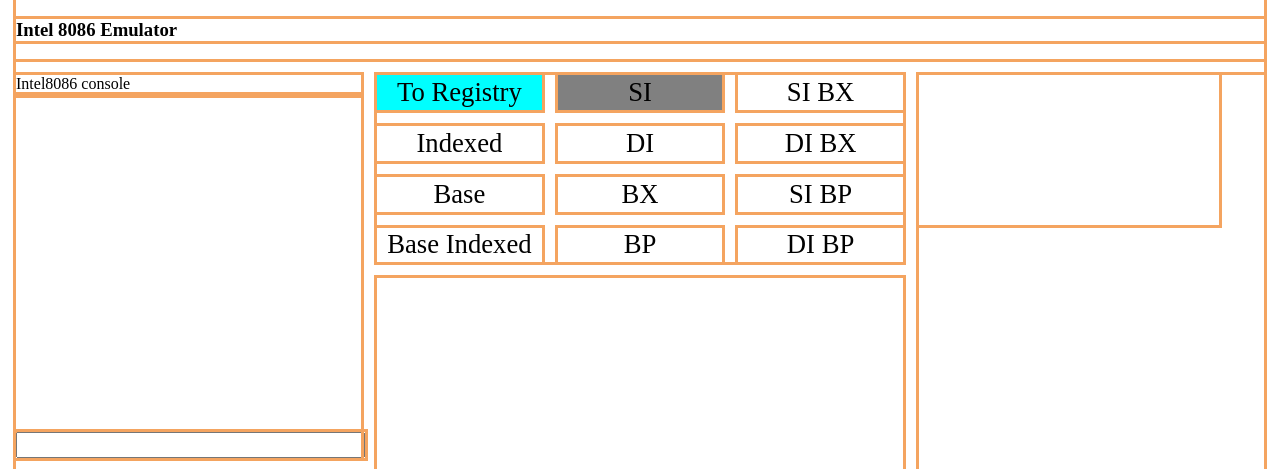
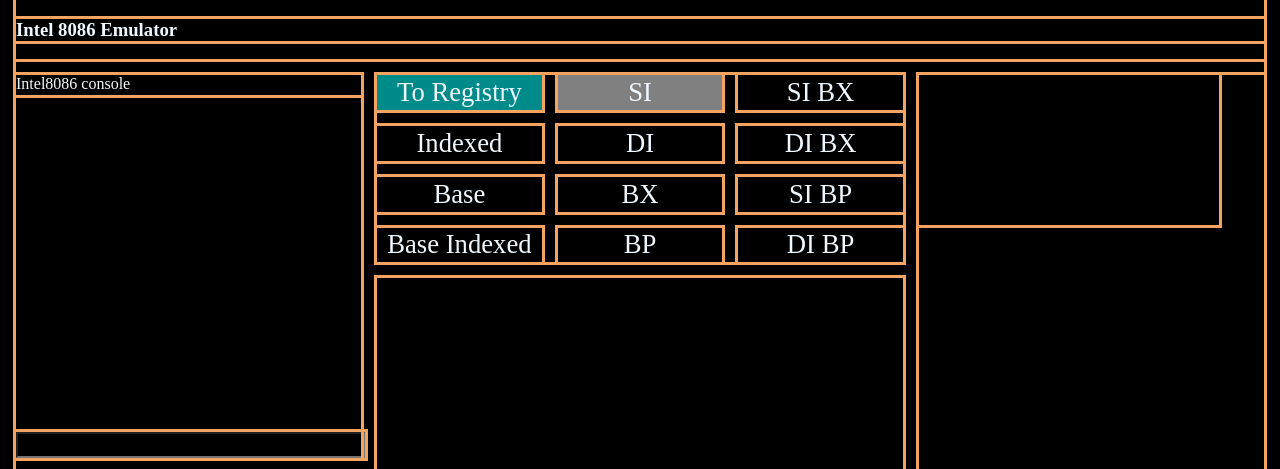
Before and after one commit to JPiotr/emu8086, a plain HTML site: page indeks.html in a window 1280 px wide. Shown: the top 469 px of the page. Drawn offline with Linux system fonts and the light colour scheme.

Commit message:
change colors for development

```diff
--- a/style.css
+++ b/style.css
@@ -6,6 +6,8 @@
 
 * {
     outline: solid sandybrown;
+    background-color: black;
+    color:aliceblue;
 }
 input{
     /* font-family: "Press Start 2P", cursive; */
@@ -179,7 +181,7 @@
     text-align: center;
 }
 .settingSelected{
-    background-color: aqua;
+    background-color: darkcyan;
 }
 .settingBlocked{
     background-color: gray;
```
